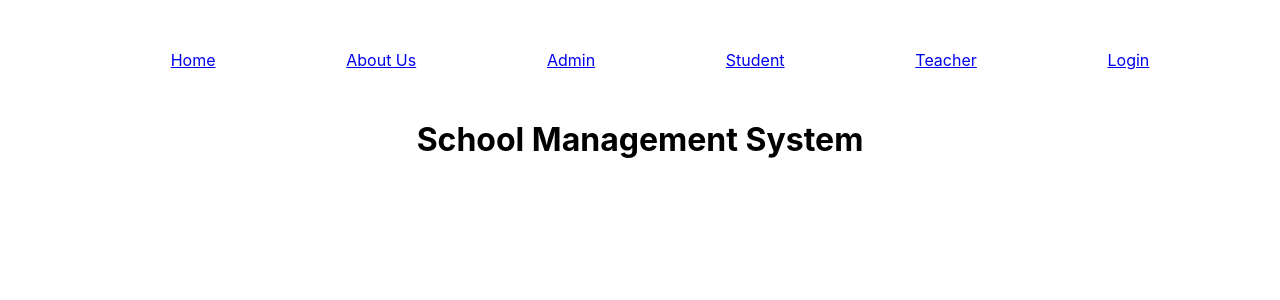
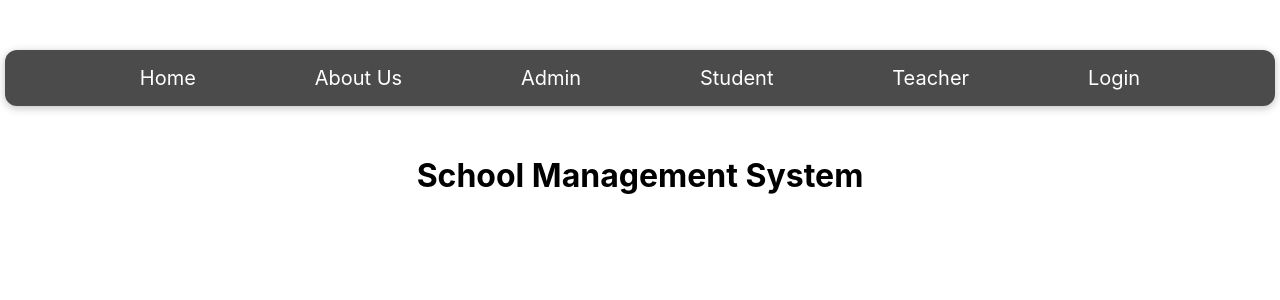
Before and after one commit to asnganje/frontEnd-SMS, a React (Create React App) app in the folder sms-frontend/: page / in a window 1280 px wide. Shown: the top 300 px of the page. Built offline with nearby package versions, Linux system fonts and the light colour scheme.

Commit message:
added navbar component

```diff
--- a/sms-frontend/src/components/Login.js
+++ b/sms-frontend/src/components/Login.js
@@ -2,6 +2,7 @@ import {React, useState} from "react";
 import { Link } from "react-router-dom";
 import axios from 'axios'
 import '../styles/login.css'
+// import Student from "./Student";
 
 const Login = () => {
     const [email, setEmail] = useState('')
--- a/sms-frontend/src/styles/navbar.css
+++ b/sms-frontend/src/styles/navbar.css
@@ -2,10 +2,16 @@
     display: flex;
     flex-direction: row;
     justify-content: space-evenly;
-    list-style: none;
-    margin: 50px 0;
+    list-style-type: none;
+    margin: 50px 5px;
+    font-size: 20px;
+    padding: 1rem;
+    border-radius: 12px;
+    box-shadow: 0 2px 8px rgba(0, 0, 0, 0.25);
+    background-color: #4b4b4b;
 }
 
-li {
-    text-decoration: none;
+.nav-container li a{
+    color: #ffff;
+    text-decoration: white;
 }
```
